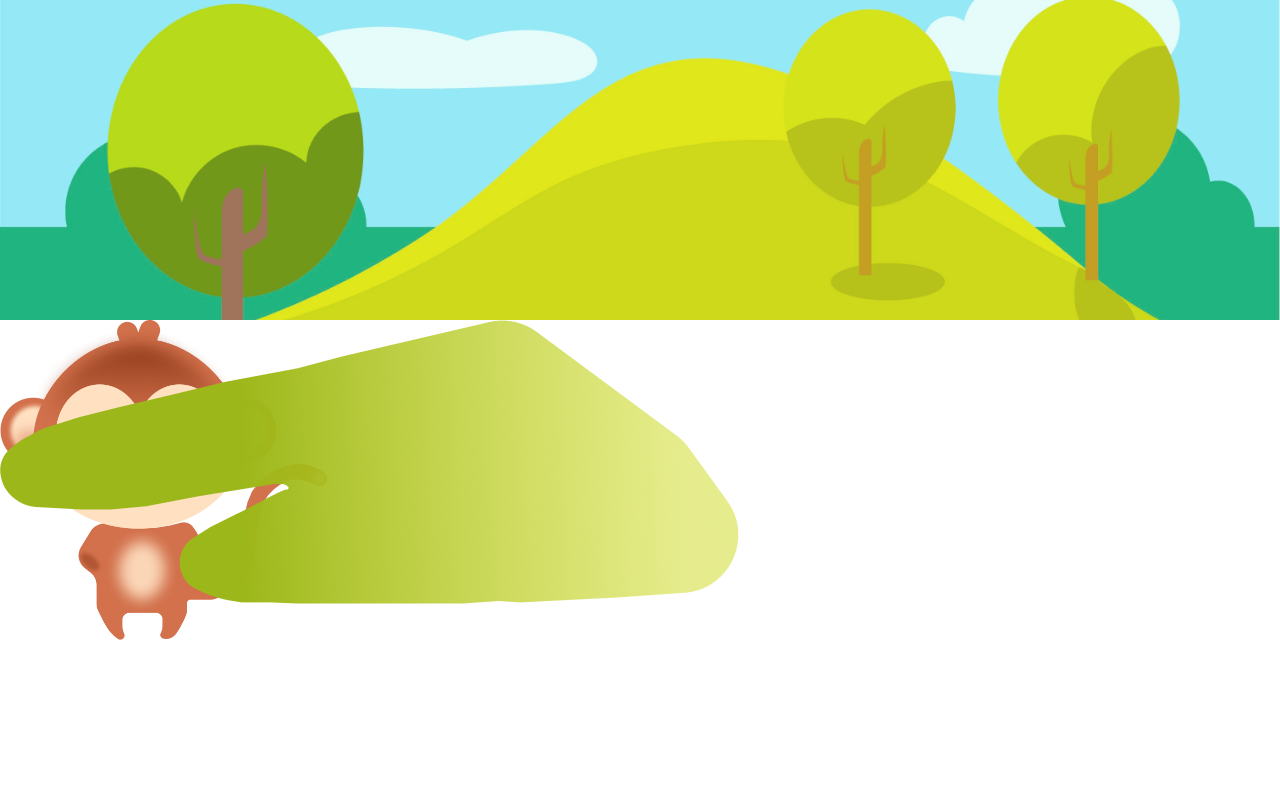
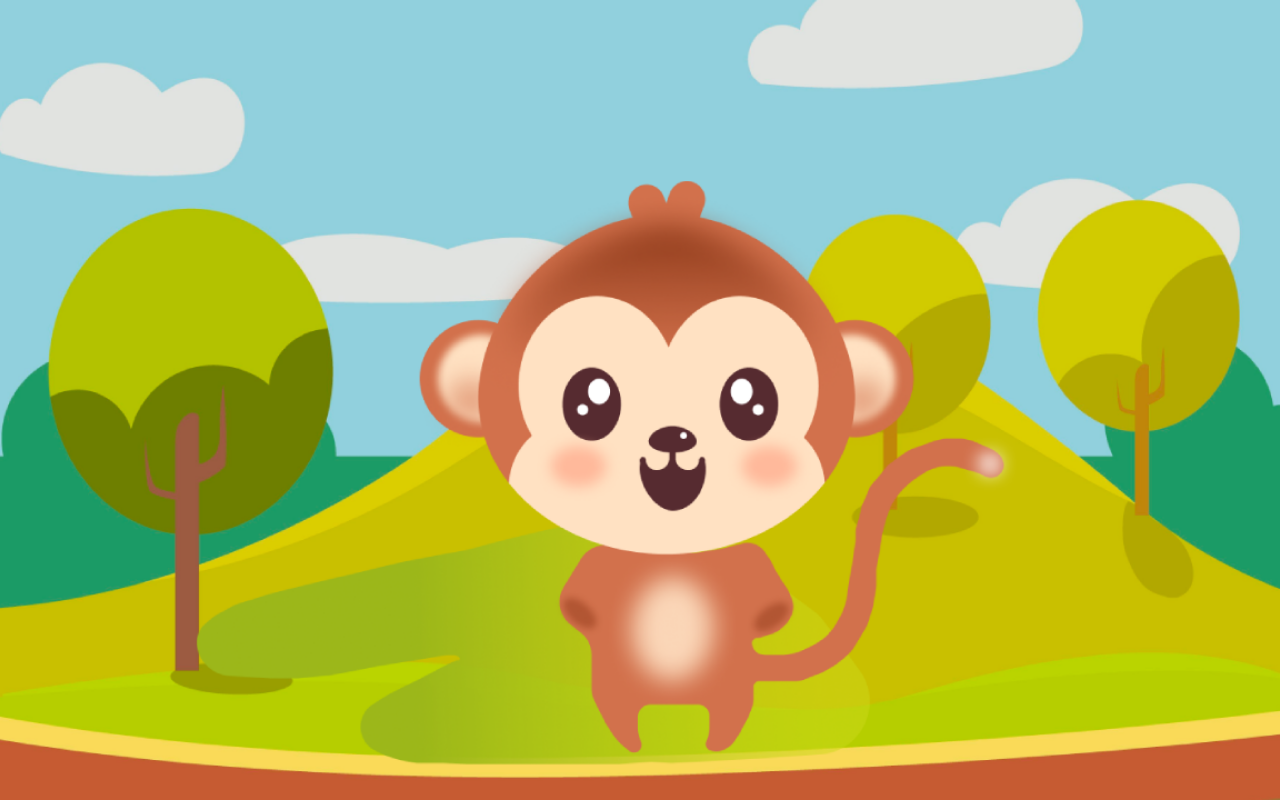
Before and after one commit to Badarijitwta/brightchamps, a React (Vite) app: page / in a window 1280 px wide. Built offline with nearby package versions, Linux system fonts and the light colour scheme.

Commit message:
Changed the background image

```diff
--- a/src/index.css
+++ b/src/index.css
@@ -50,5 +50,5 @@ h6 {
 }
 
 body {
-  overflow: hidden;
+  /* overflow: hidden; */
 }
--- a/src/pages/Homepage.tsx
+++ b/src/pages/Homepage.tsx
@@ -1,37 +1,20 @@
 import styled from "styled-components";
 import "./homepage.css";
-import background from "../assets/background2.png";
-import shadow from "../assets/shadow.png";
-import monke from "../assets/monke_normal.png";
+import background from "../assets/background_new.png";
 
 const BackgroundImage = styled.img`
-  width: 100%;
-  height: 20rem;
-  // object-fit: cover;
-
-  @media (min-width: 1000px) {
-    object-fit: cover;
-  }
-`;
-const Container = styled.div`
-  position: relative;
-`;
-
-const ShadowImage = styled.img`
+  width: 100vw;
   position: absolute;
-`;
-
-const MonkeyImage = styled.img`
-  height: 20rem;
+  top: 0;
+  left: 0;
+  height: 100vh;
+  object-fit: cover;
+  z-index: -1;
 `;
 export default function Homepage() {
   return (
     <>
-      <Container>
-        <BackgroundImage src={background} />
-        <ShadowImage src={shadow} />
-        <MonkeyImage src={monke} />
-      </Container>
+      <BackgroundImage src={background} />
     </>
   );
 }
```
Also changed, not shown: src/assets/background_new.png (added).
